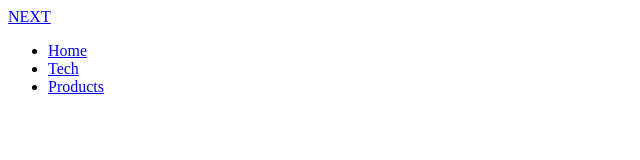
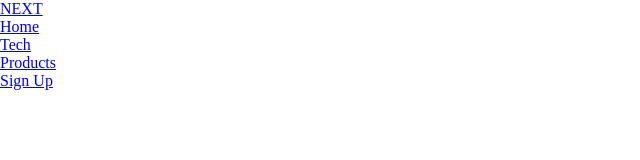
Before and after one commit to hlkirkness/beginnerswebsite, a plain HTML site: page index.html in a window 1280 px wide. Shown: the whole page, without its empty margins (0-640 px from the left). Drawn offline with Linux system fonts and the light colour scheme.

Commit message:
started css

```diff
--- a/index.html
+++ b/index.html
@@ -26,6 +26,9 @@
                 <li class="navbar__item">
                     <a href="/" class="navbar__links">Products</a>
                 </li>
+                <li class="navbar_btn">
+                    <a href="/" class="button">Sign Up</a>
+                </li>
             </ul>
         </div>
     </nav>
--- a/styles.css
+++ b/styles.css
@@ -0,0 +1,6 @@
+* {
+    box-sizing: border-box;
+    margin: 0;
+    padding: 0;
+    font-family: 'Kambh Sans' sans-serif;
+}
```
